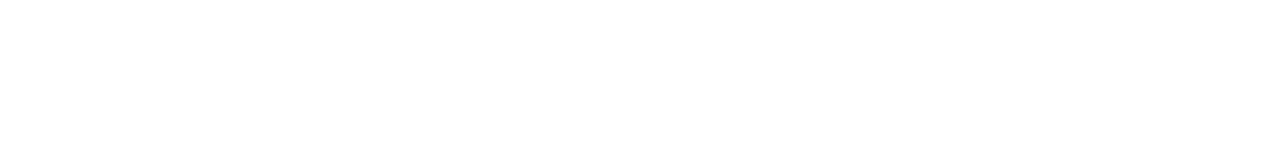
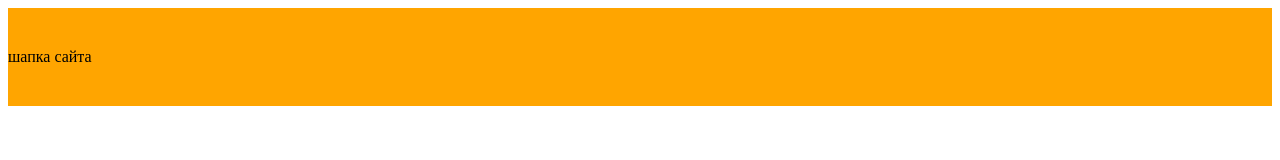
Before and after one commit to Ivanblin/-Project1, a plain HTML site: page index.html in a window 1280 px wide. Drawn offline with Linux system fonts and the light colour scheme.

Commit message:
Сверстана шапка сайта

```diff
--- a/css/style.css
+++ b/css/style.css
@@ -0,0 +1,4 @@
+header {
+  background-color: orange;
+  padding: 40px 0;
+}
--- a/index.html
+++ b/index.html
@@ -7,6 +7,8 @@
   <link rel="stylesheet" href="./css/style.css">
 </head>
 <body>
-
+  <header>
+    шапка сайта
+  </header>
 </body>
 </html>
```
